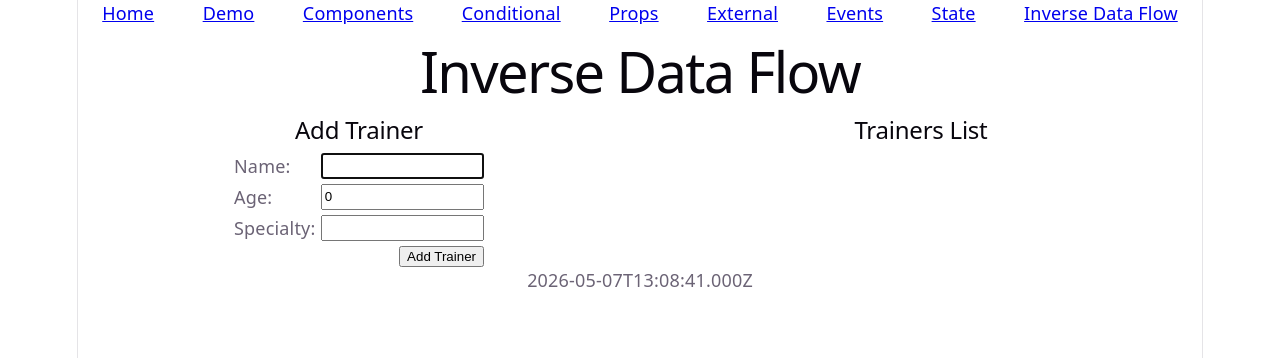
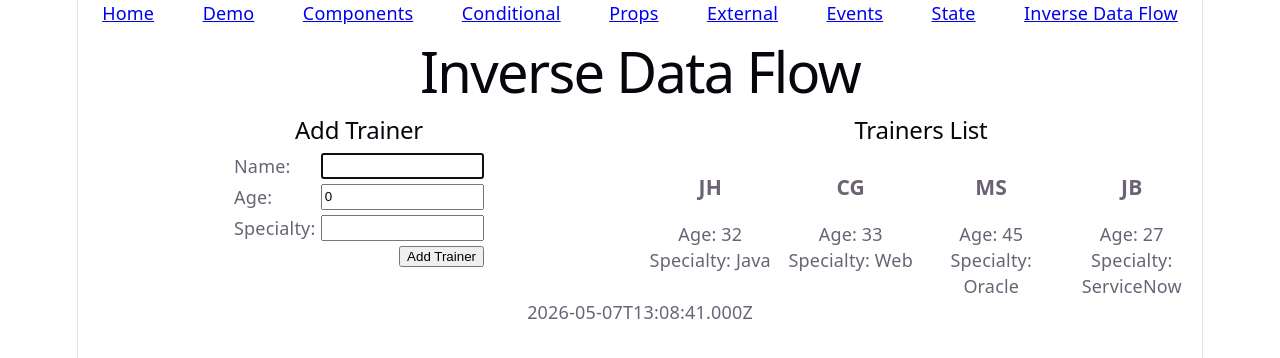
Before and after one commit to JHarry444/RM-React, a React (Vite) app: page /lifting in a window 1280 px wide. Shown: the top 358 px of the page. Built offline with nearby package versions, Linux system fonts and the light colour scheme; data requests are answered from the project's data file.

Commit message:
useeffect

```diff
--- /dev/null
+++ b/db.json
@@ -0,0 +1,24 @@
+{
+    "trainers": [
+    {
+        "name": "JH",
+        "age": 32,
+        "specialty": "Java"
+    },
+    {
+        "name": "CG",
+        "age": 33,
+        "specialty": "Web"
+    },
+    {
+        "name": "MS",
+        "age": 45,
+        "specialty": "Oracle"
+    },
+    {
+        "name": "JB",
+        "age": 27,
+        "specialty": "ServiceNow"
+    }
+]
+}
--- a/src/components/lifting-state/Trainers.tsx
+++ b/src/components/lifting-state/Trainers.tsx
@@ -1,4 +1,4 @@
-import { useState } from "react";
+import { useEffect, useState } from "react";
 import AddTrainer from "./AddTrainer";
 import ListTrainers from "./ListTrainers";
 import "./trainers.css";
@@ -14,6 +14,21 @@ function Trainers() {
     const [trainers, setTrainers] = useState<TrainerType[]>([]);
 
 
+    // will only get called when the component is mounted, so it will only fetch the trainers once
+    // mounted -> initial render
+    useEffect(() => {
+        async function fetchTrainers() {
+            try {
+                const res = await fetch("http://localhost:8080/trainers");
+                const data = await res.json();
+                setTrainers(data);
+            } catch (error) {
+                console.error(error);
+            }
+        }
+        fetchTrainers();
+    }, []);
+
     return (
         <>
             <h1>Inverse Data Flow</h1>
```
